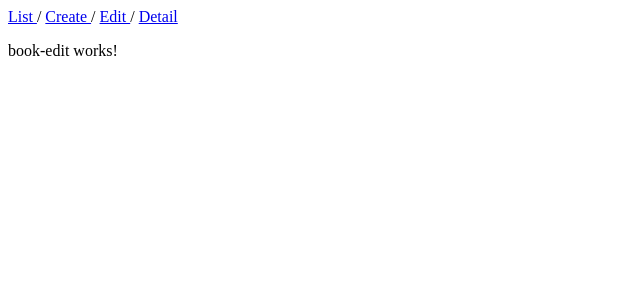
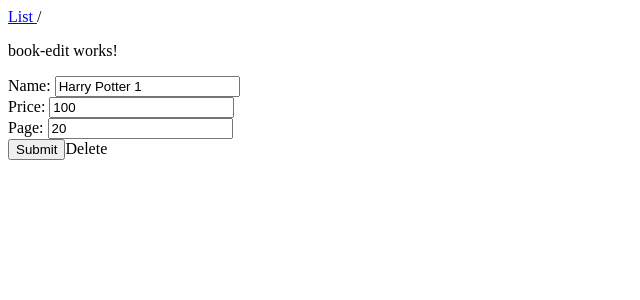
Before and after one commit to nuhwilai/tut-book-store, an Angular app in the folder client/: page /book/edit/1 in a window 1280 px wide. Shown: the top 300 px of the page, without its empty margins (0-640 px from the left). Built offline with nearby package versions, Linux system fonts and the light colour scheme.

Commit message:
day2 -- book-service

```diff
--- a/client/src/app/app.component.html
+++ b/client/src/app/app.component.html
@@ -1,6 +1,6 @@
 <!--The content below is only a placeholder and can be replaced.-->
 <a [routerLink]="['/book']"> List </a>/
-<a [routerLink]="['/book/create']"> Create </a>/
+<!--<a [routerLink]="['/book/create']"> Create </a>/
 <a [routerLink]="['/book/edit', '1']"> Edit </a>/
-<a [routerLink]="['/book/detail', '1']"> Detail </a>
+<a [routerLink]="['/book/detail', '1']"> Detail </a>-->
 <router-outlet></router-outlet>
--- a/client/src/app/app.module.ts
+++ b/client/src/app/app.module.ts
@@ -1,5 +1,6 @@
 import { BrowserModule } from '@angular/platform-browser';
 import { NgModule } from '@angular/core';
+import { HttpClientModule } from '@angular/common/http'
 
 import { AppRoutingModule } from './app-routing.module';
 import { AppComponent } from './app.component';
@@ -11,7 +12,7 @@ import { AppComponent } from './app.component';
   imports: [
     BrowserModule,
     AppRoutingModule,
-
+    HttpClientModule
   ],
   providers: [],
   bootstrap: [AppComponent]
--- a/client/src/app/book/book-create/book-create.component.ts
+++ b/client/src/app/book/book-create/book-create.component.ts
@@ -1,5 +1,7 @@
 import { Component, OnInit } from '@angular/core';
 import { FormControl, FormGroup } from '@angular/forms';
+import { Router } from '@angular/router';
+import { BookService } from '../book.service';
 
 @Component({
   selector: 'app-book-create',
@@ -7,21 +9,31 @@ import { FormControl, FormGroup } from '@angular/forms';
   styleUrls: ['./book-create.component.css']
 })
 export class BookCreateComponent implements OnInit {
-  bookForm = new FormGroup({
-    name: new FormControl(""),
-    price: new FormControl(null),
-    page: new FormControl(null)
-  })
-  constructor() {
-
+  bookForm: FormGroup;
+  constructor(
+    private bookService: BookService,
+    private router: Router
+  ) {
+    this.bookForm = new FormGroup({
+      name: new FormControl(""),
+      price: new FormControl(null),
+      page: new FormControl(null)
+    })
   }
 
   ngOnInit() {
   }
 
   onSubmit() {
-    alert("create!")
-    console.log(this.bookForm.value)
+    this.bookService.create(this.bookForm.value)
+      .subscribe({
+        next: (result) => {
+          alert("created "
+            + JSON.stringify(result))
+
+          this.router.navigate(["/book/detail", result.id]);
+        }
+      })
   }
 
 }
--- a/client/src/app/book/book-detail/book-detail.component.html
+++ b/client/src/app/book/book-detail/book-detail.component.html
@@ -1 +1,6 @@
 <p>book-detail works!</p>
+<a (click)="deleteBook()">Delete</a>
+<button [routerLink]="['/book/edit', book.id]">Edit</button>
+<pre>
+    {{ book | json }}
+</pre>
--- a/client/src/app/book/book-detail/book-detail.component.ts
+++ b/client/src/app/book/book-detail/book-detail.component.ts
@@ -1,4 +1,6 @@
 import { Component, OnInit } from '@angular/core';
+import { ActivatedRoute } from '@angular/router';
+import { BookService } from '../book.service';
 
 @Component({
   selector: 'app-book-detail',
@@ -6,10 +8,28 @@ import { Component, OnInit } from '@angular/core';
   styleUrls: ['./book-detail.component.css']
 })
 export class BookDetailComponent implements OnInit {
+  bookId: number = this.route.snapshot.params.id
+  book: any
 
-  constructor() { }
+  constructor(
+    private bookService: BookService,
+    private route: ActivatedRoute) { }
 
   ngOnInit() {
+    this.bookService.load(this.bookId)
+      .subscribe({
+        next: (result) => {
+          this.book = result
+        }
+      })
+  }
+
+  deleteBook() {
+    this.bookService.delete(this.bookId).subscribe({
+      next: (result) => {
+        alert(`delete book id ${result.id} success !!`)
+      }
+    })
   }
 
 }
--- a/client/src/app/book/book-edit/book-edit.component.html
+++ b/client/src/app/book/book-edit/book-edit.component.html
@@ -1 +1,17 @@
 <p>book-edit works!</p>
+<form [formGroup]="bookForm" (ngSubmit)="onSubmit()">
+  <label>Name: </label>
+  <input type="text" formControlName="name" />
+  <br />
+
+  <label>Price: </label>
+  <input type="number" formControlName="price" />
+  <br />
+
+  <label>Page: </label>
+  <input type="number" formControlName="page" />
+  <br />
+
+  <button type="submit">Submit</button>
+  <a (click)="deleteBook()">Delete</a>
+</form>
--- a/client/src/app/book/book-edit/book-edit.component.ts
+++ b/client/src/app/book/book-edit/book-edit.component.ts
@@ -1,4 +1,7 @@
 import { Component, OnInit } from '@angular/core';
+import { FormControl, FormGroup } from '@angular/forms';
+import { ActivatedRoute, Router } from '@angular/router';
+import { BookService } from '../book.service';
 
 @Component({
   selector: 'app-book-edit',
@@ -6,10 +9,50 @@ import { Component, OnInit } from '@angular/core';
   styleUrls: ['./book-edit.component.css']
 })
 export class BookEditComponent implements OnInit {
+  bookId: number = this.route.snapshot.params.id;
+  bookForm: FormGroup;
 
-  constructor() { }
+  constructor(
+    private route: ActivatedRoute,
+    private router: Router,
+    private bookService: BookService
+  ) {
+    this.bookForm = new FormGroup({
+      name: new FormControl(""),
+      price: new FormControl(null),
+      page: new FormControl(null)
+    })
+  }
 
   ngOnInit() {
+    this.bookService.load(this.bookId).subscribe(
+      {
+        next: (book) => {
+          this.bookForm.patchValue(book)
+        }
+      }
+    )
+  }
+
+  onSubmit() {
+    this.bookService.update(this.bookId, this.bookForm.value)
+      .subscribe({
+        next: (result) => {
+          alert("edit id: "
+            + this.bookId + " " +
+            JSON.stringify(result))
+          this.router.navigate(["/book/detail", result.id])
+        }
+      })
+
+  }
+
+  deleteBook() {
+    this.bookService.delete(this.bookId).subscribe({
+      next: (result) => {
+        alert(`delete book id ${result.id} success !!`)
+      }
+    })
   }
 
 }
--- a/client/src/app/book/book-list/book-list.component.ts
+++ b/client/src/app/book/book-list/book-list.component.ts
@@ -1,4 +1,5 @@
 import { Component, OnInit } from '@angular/core';
+import { BookService } from '../book.service';
 
 @Component({
   selector: 'app-book-list',
@@ -7,16 +8,19 @@ import { Component, OnInit } from '@angular/core';
 })
 export class BookListComponent implements OnInit {
 
-  bookList = [
-    { id: 1, name: "Harry Potter 1", price: 100, page: 20 },
-    { id: 2, name: "Harry Potter 2", price: 200, page: 320 },
-    { id: 3, name: "Harry Potter 3", price: 300, page: 420 },
-    { id: 4, name: "Harry Potter 4", price: 400, page: 50 },
-  ]
+  bookList: any[]
 
-  constructor() { }
+  constructor(private bookService: BookService) { }
 
   ngOnInit() {
+    this.bookService.list().subscribe({
+      next: (bookList) => {
+        this.bookList = bookList;
+      },
+      error: (error) => {
+        console.error("error load list!!")
+      }
+    })
   }
 
 }
--- /dev/null
+++ b/client/src/app/book/book.service.ts
@@ -0,0 +1,44 @@
+import { HttpClient } from '@angular/common/http';
+import { Injectable } from '@angular/core';
+import { of } from 'rxjs';
+import { map } from 'rxjs/operators'
+
+@Injectable({
+  providedIn: 'root'
+})
+export class BookService {
+
+  constructor(
+    private httpClient: HttpClient
+  ) { }
+
+  list() {
+    return this.httpClient.get("http://localhost:3000/api/books")
+      .pipe(
+        map((result: any) => {
+          console.log(result)
+          return result.data
+        }
+        )
+      )
+  }
+
+  load(id: number) {
+    return of({ id: 1, name: "Harry Potter 1", price: 100, page: 20 })
+  }
+
+  create(data: any) {
+    return of({ id: 5, name: "Harry Potter 4", price: 400, page: 50 })
+  }
+
+  update(id: number, data: any) {
+    return of({ id: 1, name: "Harry Potter 1", price: 100, page: 20 })
+  }
+
+  delete(id: number) {
+    return of({
+      id: 1
+    })
+  }
+
+}
```
Also changed, not shown: 1 other file (tests, documents, lock files or other folders).
